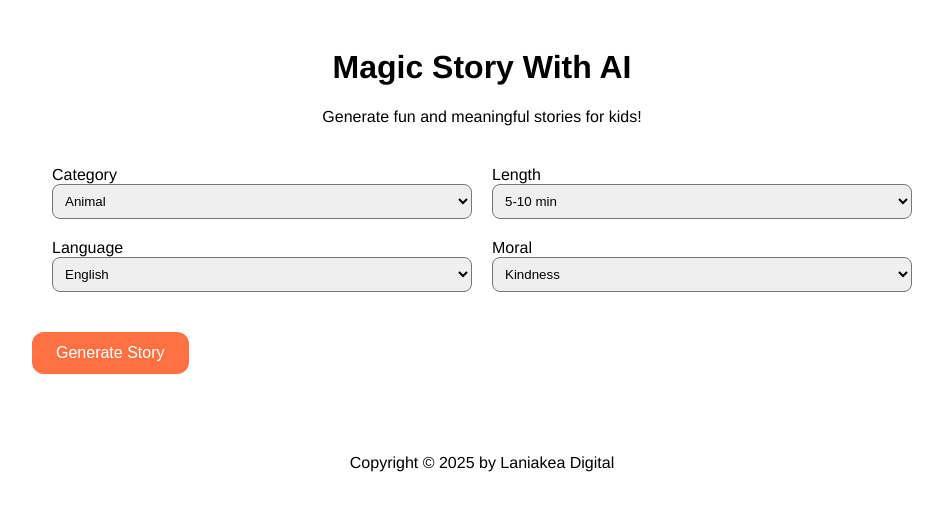
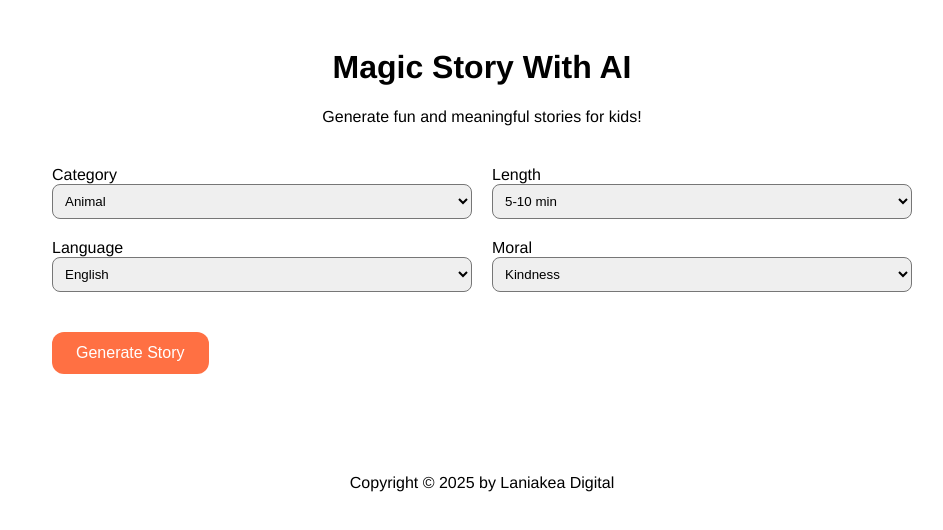
Before and after one commit to amysxe/magicstory-ai, a Next.js app: page / in a window 1280 px wide. Shown: the top 530 px of the page, without its empty margins (158-1101 px from the left). Built offline with nearby package versions, Linux system fonts and the light colour scheme.

Commit message:
Update index.js

```diff
--- a/pages/index.js
+++ b/pages/index.js
@@ -75,16 +75,18 @@ export default function Home() {
       <h1 style={{ textAlign: "center" }}>Magic Story With AI</h1>
       <p style={{ textAlign: "center" }}>Generate fun and meaningful stories for kids!</p>
 
-      {/* Fields Container */}
+      {/* Fields + Button Container */}
       <div style={{
         background: "#fff",
         padding: "20px",
         borderRadius: "12px",
         display: "flex",
-        flexWrap: "wrap",
+        flexDirection: "column",
         gap: "20px",
         marginTop: "20px"
       }}>
+        {/* Row 1 */}
+        <div style={{ display: "flex", gap: "20px", flexWrap: "wrap" }}>
           <div style={{ flex: "1 1 45%" }}>
             <label>Category</label>
             <select value={category} onChange={(e) => setCategory(e.target.value)} style={{ width: "100%", padding: "8px", borderRadius: "8px" }}>
@@ -102,6 +104,10 @@ export default function Home() {
               <option>{">15 min"}</option>
             </select>
           </div>
+        </div>
+
+        {/* Row 2 */}
+        <div style={{ display: "flex", gap: "20px", flexWrap: "wrap" }}>
           <div style={{ flex: "1 1 45%" }}>
             <label>Language</label>
             <select value={language} onChange={(e) => setLanguage(e.target.value)} style={{ width: "100%", padding: "8px", borderRadius: "8px" }}>
@@ -121,8 +127,8 @@ export default function Home() {
           </div>
         </div>
 
-      {/* Generate Button aligned with fields */}
-      <div style={{ marginTop: "20px", marginLeft: "0" }}>
+        {/* Generate Button */}
+        <div style={{ marginTop: "20px", alignSelf: "flex-start" }}>
           <button
             onClick={generateStory}
             style={{
@@ -137,6 +143,7 @@ export default function Home() {
           >
             Generate Story
           </button>
+        </div>
       </div>
 
       {/* Loader Overlay */}
```
Lines whose indentation alone changed are shown as unchanged.
